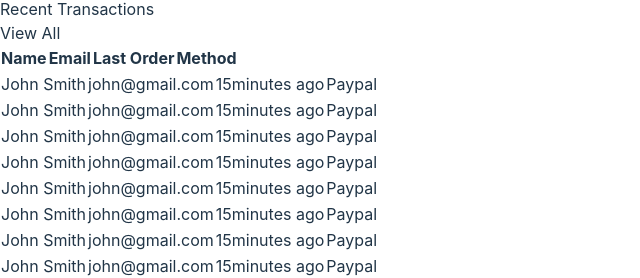
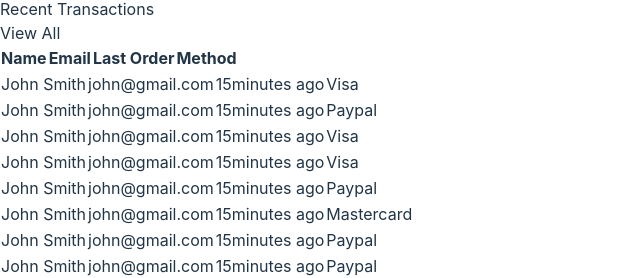
Before and after one commit to krypt007/brambles, a React (Vite) app: page / in a window 1280 px wide. Shown: the part 217-495 px from the top of the page, without its empty margins (0-640 px from the left). Built offline with nearby package versions, Linux system fonts and the light colour scheme.

Commit message:
first commit

```diff
--- a/src/components/Transactions.jsx
+++ b/src/components/Transactions.jsx
@@ -16,23 +16,23 @@ const Transactions = () => {
         </table>
         <div className='h-[60vh] overflow-scroll'>
             <tr className='flex justify-between p-2 bg-gray-600 rounded-sm'>
-                <td>John Smith</td><td>john@gmail.com</td><td>15minutes ago</td><td>Paypal</td>
+                <td>John Smith</td><td>john@gmail.com</td><td>15minutes ago</td><td>Visa</td>
             </tr>
             <tr className='flex justify-between p-2 bg-gray-500 rounded-sm'>
                 <td>John Smith</td><td>john@gmail.com</td><td>15minutes ago</td><td>Paypal</td>
             </tr>
             <tr className='flex justify-between p-2 bg-gray-600 rounded-sm'>
-                <td>John Smith</td><td>john@gmail.com</td><td>15minutes ago</td><td>Paypal</td>
+                <td>John Smith</td><td>john@gmail.com</td><td>15minutes ago</td><td>Visa</td>
             </tr>
             <tr className='flex justify-between p-2 bg-gray-500 rounded-sm'>
-                <td>John Smith</td><td>john@gmail.com</td><td>15minutes ago</td><td>Paypal</td>
+                <td>John Smith</td><td>john@gmail.com</td><td>15minutes ago</td><td>Visa</td>
             </tr>
 
             <tr className='flex justify-between p-2 bg-gray-600 rounded-sm'>
                 <td>John Smith</td><td>john@gmail.com</td><td>15minutes ago</td><td>Paypal</td>
             </tr>
             <tr className='flex justify-between p-2 bg-gray-500 rounded-sm'>
-                <td>John Smith</td><td>john@gmail.com</td><td>15minutes ago</td><td>Paypal</td>
+                <td>John Smith</td><td>john@gmail.com</td><td>15minutes ago</td><td>Mastercard</td>
             </tr>
             <tr className='flex justify-between p-2 bg-gray-600 rounded-sm'>
                 <td>John Smith</td><td>john@gmail.com</td><td>15minutes ago</td><td>Paypal</td>
--- a/src/components/ui/DepositForm.jsx
+++ b/src/components/ui/DepositForm.jsx
@@ -104,7 +104,7 @@ export default function DepositForm() {
                 )}
                 </div>
                 <Typography variant="h3" color="blue">
-                  Cybersource Make Payment
+                 <div className="flex bg-blue-500/50 p-2 rounded-md w-full justify-between font-bold">Make Payment</div>
                 </Typography>
             </CardHeader>
             <CardBody>
@@ -237,6 +237,25 @@ export default function DepositForm() {
                         <p className="block col-span-4 text-xs text-violet-800">{errors.cardHolderName && errors.cardHolderName.message}</p>
                         </div>
 
+                        <div>
+                            <Typography variant="small" color="blue-gray" className="mb-2 font-medium ">
+                            <label className="block mb-1 text-sm text-left font-medium text-white" htmlFor="orderAmount">Amount in USD:</label>
+                            </Typography>
+
+                            <input className="col-span-3 bg-blue-200 border border-gray-300 text-gray-900 sm:text-sm rounded-lg focus:ring-primary-600 focus:border-primary-600 block w-full p-2.5 dark:bg-gray-700 dark:border-gray-600 dark:placeholder-gray-400 dark:text-white dark:focus:ring-blue-500 dark:focus:border-blue-500"
+                                placeholder="0.00"
+                                {...register('orderAmount', {
+                                    required: 'Amount is required',
+                                    minLength: {
+                                        value: 2,
+                                        message: 'Min amount is 10',
+                                    },
+                                    valueAsNumber: true,
+                                })}
+                            />
+                            <p className="block col-span-4 text-xs text-violet-800">{errors.orderAmount && errors.orderAmount.message}</p>
+                        </div>
+
                             {/* { (payStatus == 1) ? (<Button size="lg" type="submit" className="bg-blue-300" onClick={handleSubmit}>Pay Now</Button>): (payStatus == 2) ? (<Button size="lg">Processing</Button>): (payStatus == 3) ? (<Button size="lg">Payment Successful</Button>): (<Button size="lg">Error</Button>)} */}
                         <button type="submit" className="w-full text-white bg-[#101A28] hover:bg-[#1A2C38] focus:ring-4 focus:outline-none focus:ring-primary-300 font-medium rounded-lg text-sm px-5 py-2.5 text-center dark:bg-primary-600 dark:hover:bg-primary-700 dark:focus:ring-primary-800">Pay Now</button>
 
```
